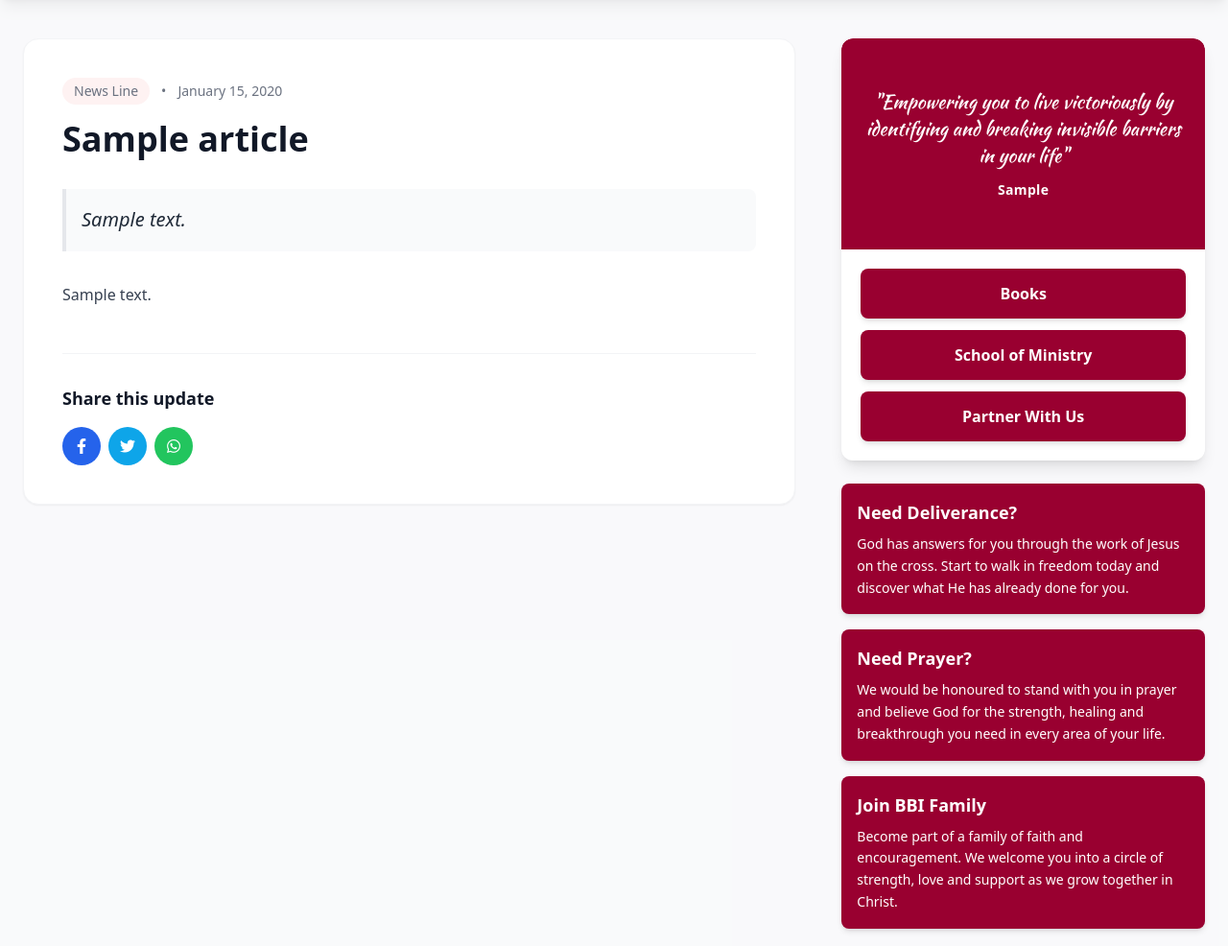
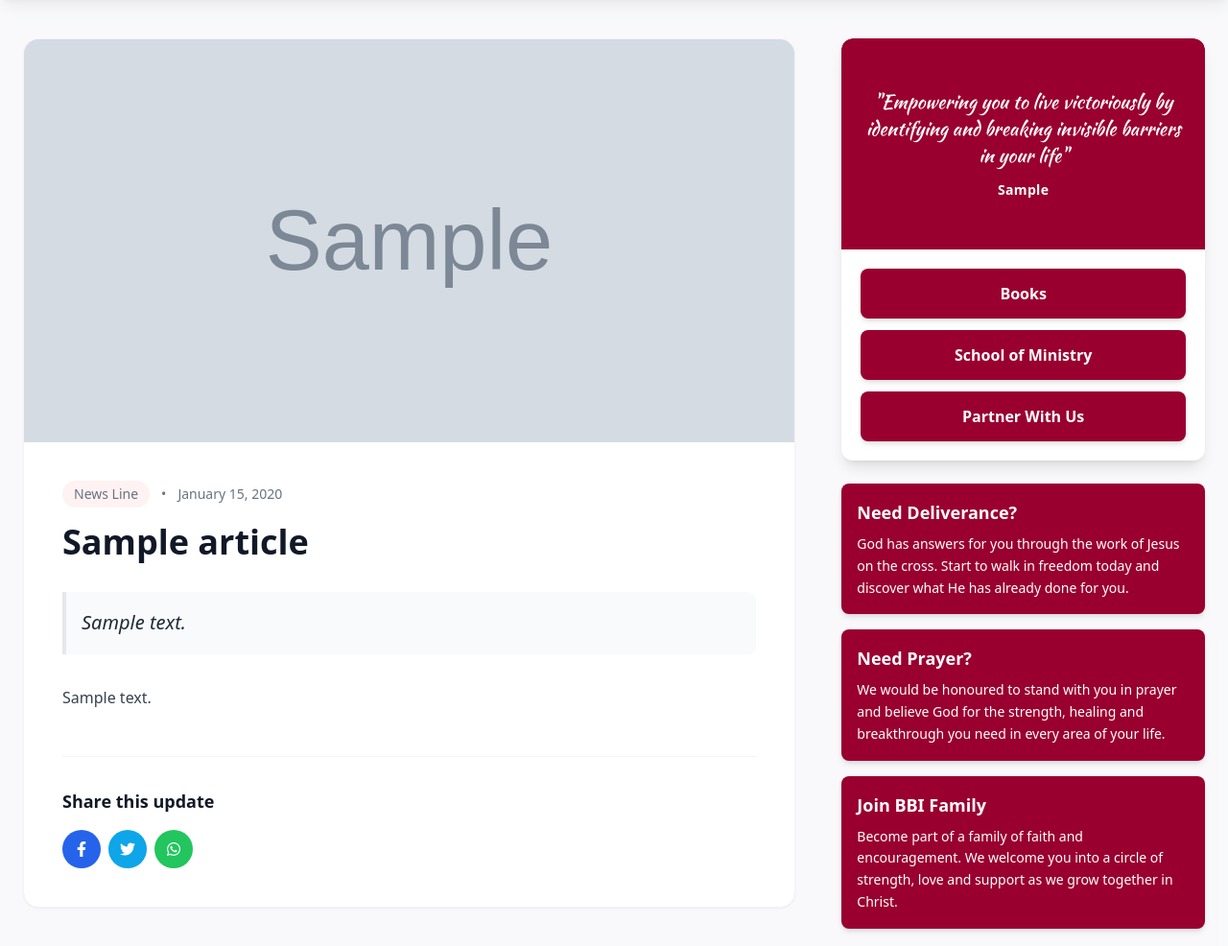
Before and after one commit to MukoyaKuya/Breaking-Barriers-, a Django app: template church/templates/church/news_line_detail.html in a window 1280 px wide. Shown: the part 96-1082 px from the top of the page at 96% size. Run offline with Django 5.2, Linux system fonts and the light colour scheme; the template is opened without the code that fills it: most values are stand-ins (such as "Sample title", 1, 10 or a date in 2020); grey boxes marked "Sample" are stand-in pictures; parts of the project's set-up code (start-up, migrations or seed data) failed here and were passed over; some libraries are stand-ins or nearby versions.

Commit message:
News Line: cap hero image height so Zoom-style banners don't dominate
- news_line_detail: max-h 420px, use image_cropping when set, 1200x630 thumb
- news_line_items: remove extra closing div to fix card layout

```diff
--- a/church/templates/church/news_line_detail.html
+++ b/church/templates/church/news_line_detail.html
@@ -18,10 +18,16 @@
                         allowfullscreen class="w-full h-full object-cover"></iframe>
                 </div>
                 {% elif article.image %}
-                <div class="w-full relative aspect-w-16 aspect-h-9 bg-gray-100">
-                    {% thumbnail article.image "800x600" crop=True detail=True as cropped %}
+                <div class="w-full relative aspect-[16/9] max-h-[420px] bg-gray-100 overflow-hidden">
+                    {% if article.image_cropping %}
+                    {% thumbnail article.image "1200x630" box=article.image_cropping crop=True detail=True as cropped %}
                     <img src="{{ cropped.url }}" alt="{{ article.title }}"
-                        class="absolute inset-0 w-full h-full object-cover">
+                        class="w-full h-full object-cover">
+                    {% else %}
+                    {% thumbnail article.image "1200x630" crop=True detail=True as cropped %}
+                    <img src="{{ cropped.url }}" alt="{{ article.title }}"
+                        class="w-full h-full object-cover">
+                    {% endif %}
                 </div>
                 {% endif %}
 
--- a/church/templates/church/partials/news_line_items.html
+++ b/church/templates/church/partials/news_line_items.html
@@ -40,7 +40,6 @@
         </div>
         <!-- Date for video items since badge might obscure controls -->
     </div>
-    </div>
 </a>
 {% endfor %}
 
```
